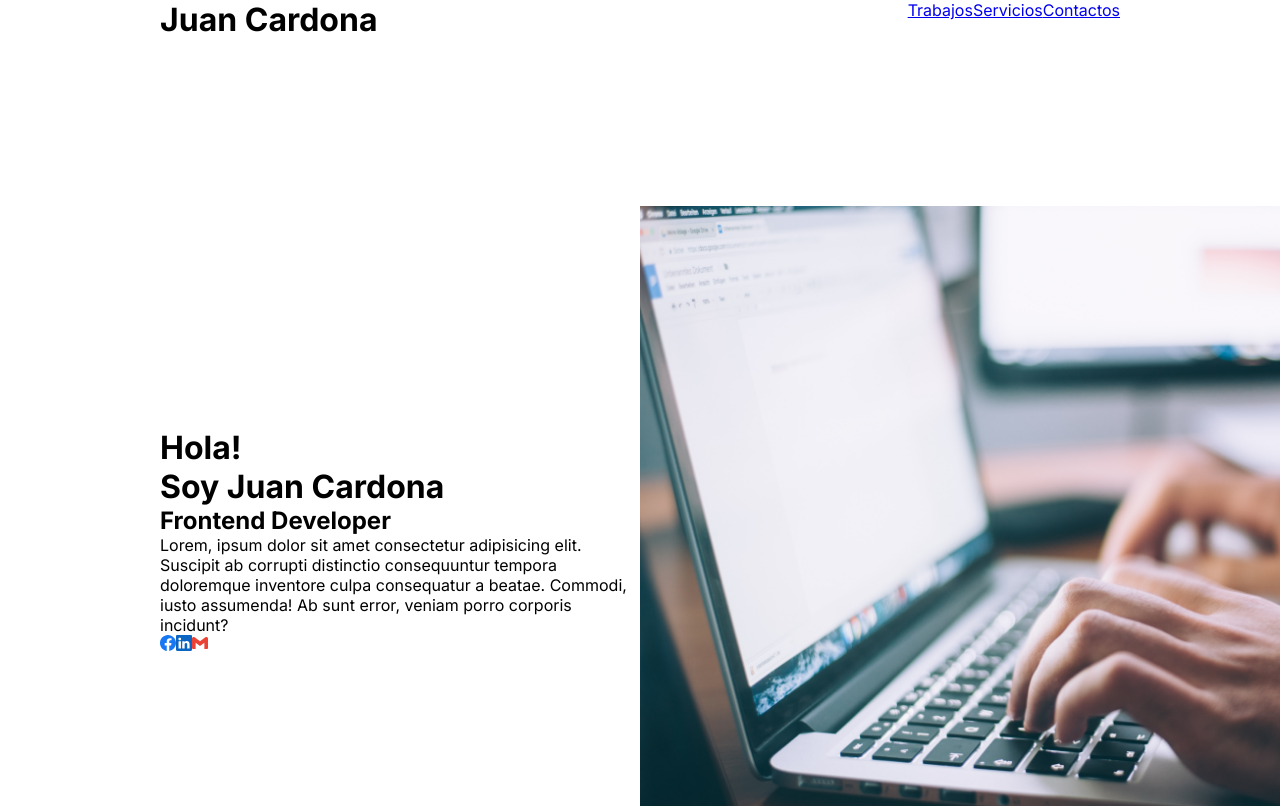
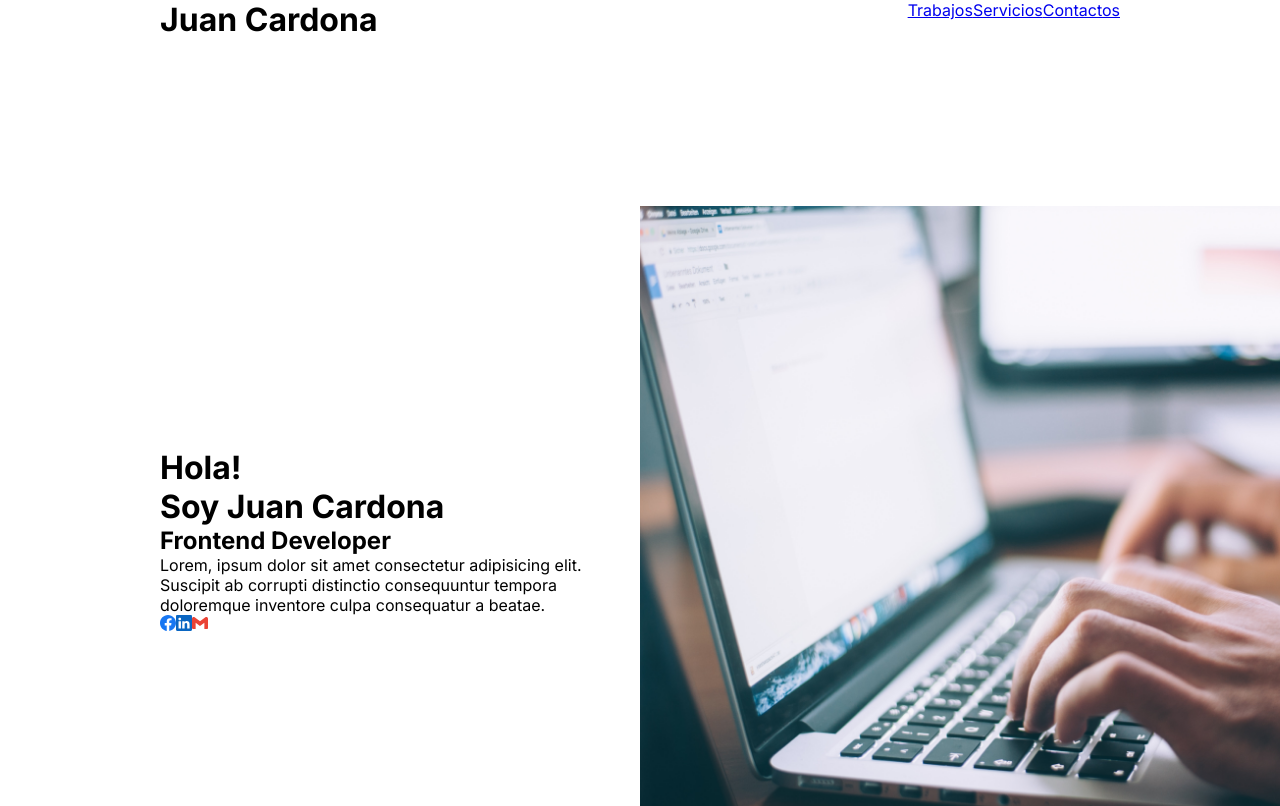
Before and after one commit to juanscr24/portfolio, a Next.js app: page / in a window 1280 px wide. Shown: the top 806 px of the page. Built offline with nearby package versions, Linux system fonts and the light colour scheme.

Commit message:
adding Section one

```diff
--- a/app/components/CardWork/index.tsx
+++ b/app/components/CardWork/index.tsx
@@ -4,7 +4,7 @@ import Image from 'next/image'
 
 const CardWork:FC<ICardWork> = ({title, img, desc}) => {
     return (
-        <div className='w-[32%] text-white flex flex-col items-center'>
+        <div className='w-[32%] max-lg:w-[48%] max-sm:w-[97%] text-white flex flex-col items-center'>
             <h1 className='font-bold text-lg'>{title}</h1>
             <Image src={img} alt='' width={2000} height={2000} className='w-full cursor-pointer'/>
             <p>{desc}</p>
--- a/app/components/Header/index.tsx
+++ b/app/components/Header/index.tsx
@@ -14,11 +14,11 @@ const Header = () => {
                     <a href="#">Contactos</a>
                 </div>
             </div>
-            <div className='grid grid-cols-2 ml-16 items-center max-sm:m-4 max-sm:grid-cols-1'>
+            <div className='grid grid-cols-2 ml-16 items-center max-sm:m-4 max-sm:grid-cols-1 max-xl:pb-5'>
                 <div className='flex flex-col gap-4 mr-16 max-sm:items-center max-sm:text-center max-sm:mr-2 max-sm:gap-1'>
                     <h1 className='text-3xl font-bold max-sm:text-base'>Hola! <br /> Soy Juan Cardona</h1>
                     <h2 className='text-cyan-700 text-xl font-bold'>Frontend Developer</h2>
-                    <p className='text-zinc-400 max-sm:text-sm'>Lorem, ipsum dolor sit amet consectetur adipisicing elit. Suscipit ab corrupti distinctio consequuntur tempora doloremque inventore culpa consequatur a beatae. Commodi, iusto assumenda! Ab sunt error, veniam porro corporis incidunt?</p>
+                    <p className='text-zinc-400 max-sm:text-sm'>Lorem, ipsum dolor sit amet consectetur adipisicing elit. Suscipit ab corrupti distinctio consequuntur tempora doloremque inventore culpa consequatur a beatae.</p>
                     <div className='flex gap-5 text-3xl max-sm:items-center max-sm:my-3'>
                         <a href=""><BsFacebook className='text-[#1877f2]' /></a>
                         <a href=""><BsLinkedin className='text-[#0a66c2]' /></a>
--- a/app/components/SectionOne/index.tsx
+++ b/app/components/SectionOne/index.tsx
@@ -3,7 +3,7 @@ import CardWork from '../CardWork'
 
 const SectionOne = () => {
     return (
-        <div className='w-3/4 bg-gray-900 flex flex-col items-center px-16 py-10 gap-2'>
+        <div className='w-3/4 bg-gray-900 flex flex-col items-center px-16 py-10 gap-2 max-lg:w-full'>
             <h1 className='text-white text-2xl font-bold'>Algunos de mis trabajos</h1>
             <p className='text-white'>Mis mejores trabajos</p>
             <div className='flex mt-5 flex-wrap justify-between'>
```
